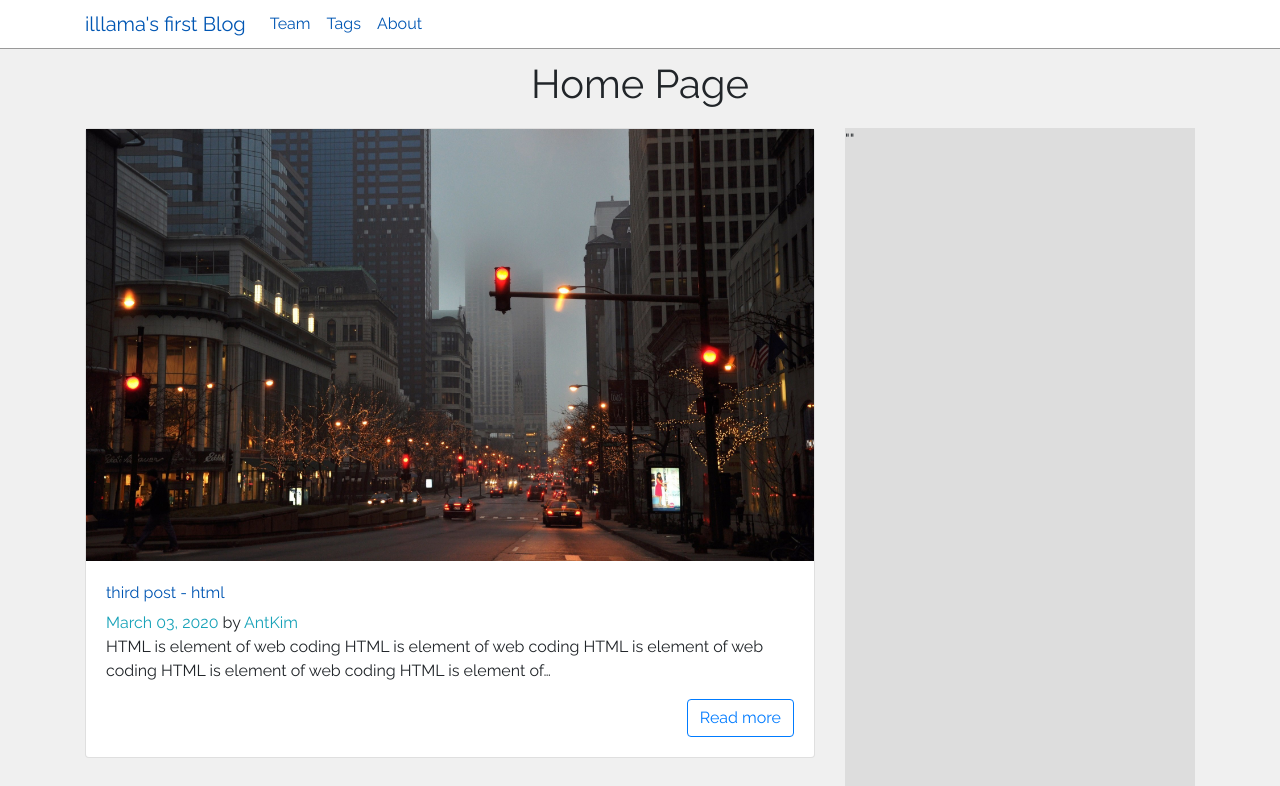
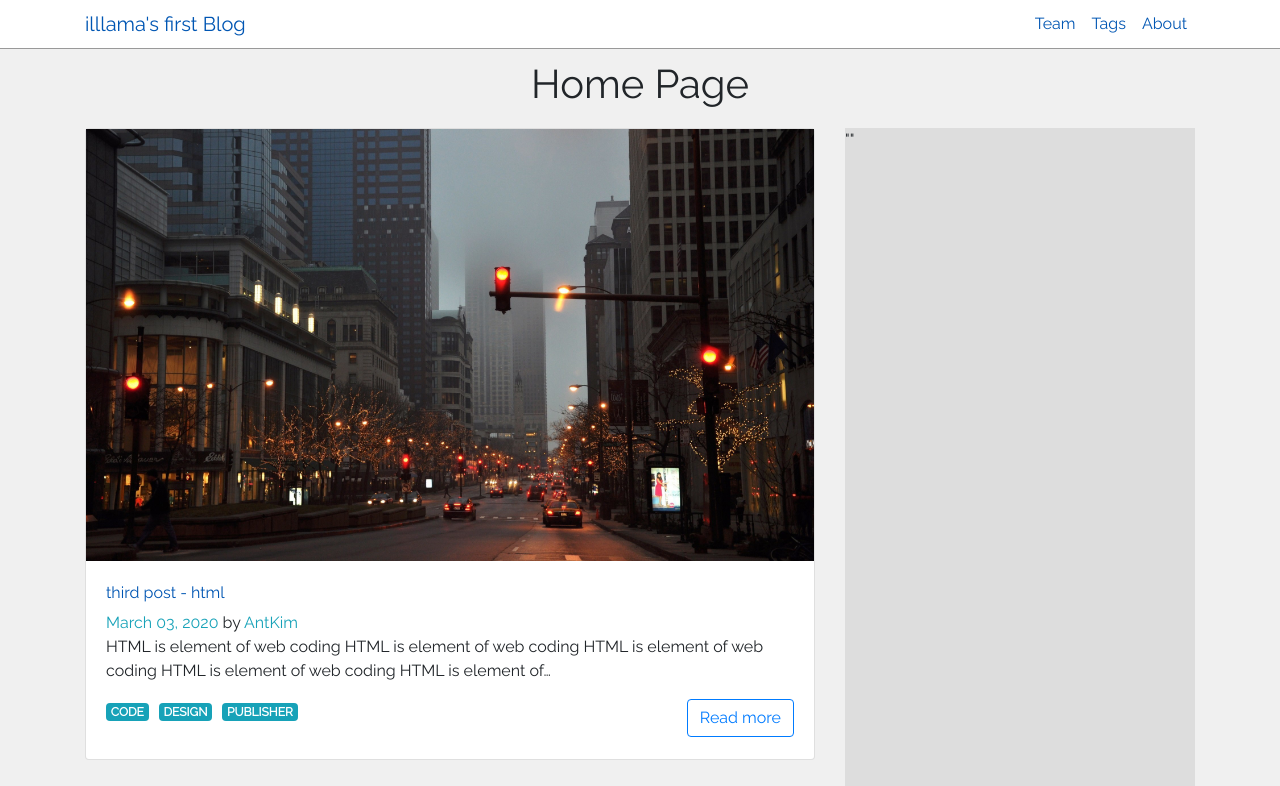
Before and after one commit to illlama/myBlog, a Gatsby site: page / in a window 1280 px wide. Shown: the top 786 px of the page. Built offline with nearby package versions, Linux system fonts and the light colour scheme; Gatsby itself is replaced by a stand-in of ours.

Commit message:
tags 보이는것만 구현

```diff
--- a/src/components/Post.js
+++ b/src/components/Post.js
@@ -1,9 +1,17 @@
 import React from "react"
 import { Link } from "gatsby"
-import { Card, CardBody, CardText, CardTitle, CardSubtitle } from "reactstrap"
+import {
+  Card,
+  CardBody,
+  CardText,
+  CardTitle,
+  CardSubtitle,
+  Badge,
+} from "reactstrap"
+import { slugify } from "../util/utilityFunctions"
 import Img from "gatsby-image"
 
-const Post = ({ title, author, path, date, body, fluid }) => {
+const Post = ({ title, author, path, date, body, fluid, tags }) => {
   return (
     <Card>
       <Link to={path}>
@@ -18,6 +26,17 @@
           <span className="text-info">{author}</span>
         </CardSubtitle>
         <CardText>{body}</CardText>
+        <ul className="post-tags">
+          {tags.map(tag => (
+            <li>
+              <Link to={`/tag/${slugify(tag)}`}>
+                <Badge color="info" className="text-uppercase">
+                  {tag}
+                </Badge>
+              </Link>
+            </li>
+          ))}
+        </ul>
         <Link to={path} className="btn btn-outline-primary float-right">
           Read more
         </Link>
--- a/src/components/header.js
+++ b/src/components/header.js
@@ -22,7 +22,7 @@
           <NavbarBrand href="/">{siteTitle}</NavbarBrand>
           <NavbarToggler onClick={toggle} />
           <Collapse isOpen={isOpen} navbar>
-            <Nav className="mr-auto" navbar>
+            <Nav className="ml-auto" navbar>
               <NavItem>
                 <NavLink href="/team">Team</NavLink>
               </NavItem>
--- a/src/pages/index.js
+++ b/src/pages/index.js
@@ -26,6 +26,7 @@
                     date={node.frontmatter.date}
                     body={node.excerpt}
                     fluid={node.frontmatter.image.childImageSharp.fluid}
+                    tags={node.frontmatter.tags}
                   />
                 ))}
               </div>
@@ -44,7 +45,7 @@
 
 const indexQuery = graphql`
   query {
-    allMdx(sort: { fields: [frontmatter___date], order: DESC }) {
+    allMdx(sort: { fields: [frontmatter___key], order: DESC }) {
       edges {
         node {
           frontmatter {
@@ -60,6 +61,7 @@
                 }
               }
             }
+            tags
           }
           excerpt
         }
--- a/src/pages/posts/001-first-post.mdx
+++ b/src/pages/posts/001-first-post.mdx
@@ -5,6 +5,8 @@
 author: 'TurtleKim'
 path: '/first-post'
 image: '../../images/card.jpg'
+tags:
+- code
 ---
 We will learn about a programming! Let's dig in
 We will learn about a programming! Let's dig in
--- a/src/pages/posts/002-second-post.mdx
+++ b/src/pages/posts/002-second-post.mdx
@@ -5,7 +5,9 @@
 author: 'AntlerKim'
 path: '/second-post'
 image: '../../images/card.jpg'
-
+tags:
+- code
+- design
 ---
 you already well know about html so we will skip about this
 you already well know about html so we will skip about this
--- a/src/pages/posts/003-third-post.mdx
+++ b/src/pages/posts/003-third-post.mdx
@@ -5,7 +5,10 @@
 author: 'AntKim'
 path: '/third-post'
 image: '../../images/card.jpg'
-
+tags:
+- code
+- design
+- publisher
 ---
 HTML is element of web coding
 HTML is element of web coding
--- /dev/null
+++ b/src/util/utilityFunctions.js
@@ -0,0 +1,11 @@
+const slugify = function(text) {
+  return text
+    .toString()
+    .toLowerCase()
+    .replace(/\s+/g, "-") // Replace spaces with -
+    .replace(/[^\w\-]+/g, "") // Remove all non-word chars
+    .replace(/\-\-+/g, "-") // Replace multiple - with single -
+    .replace(/^-+/, "") // Trim - from start of text
+    .replace(/-+$/, "") // Trim - from end of text
+}
+module.exports = { slugify }
```
